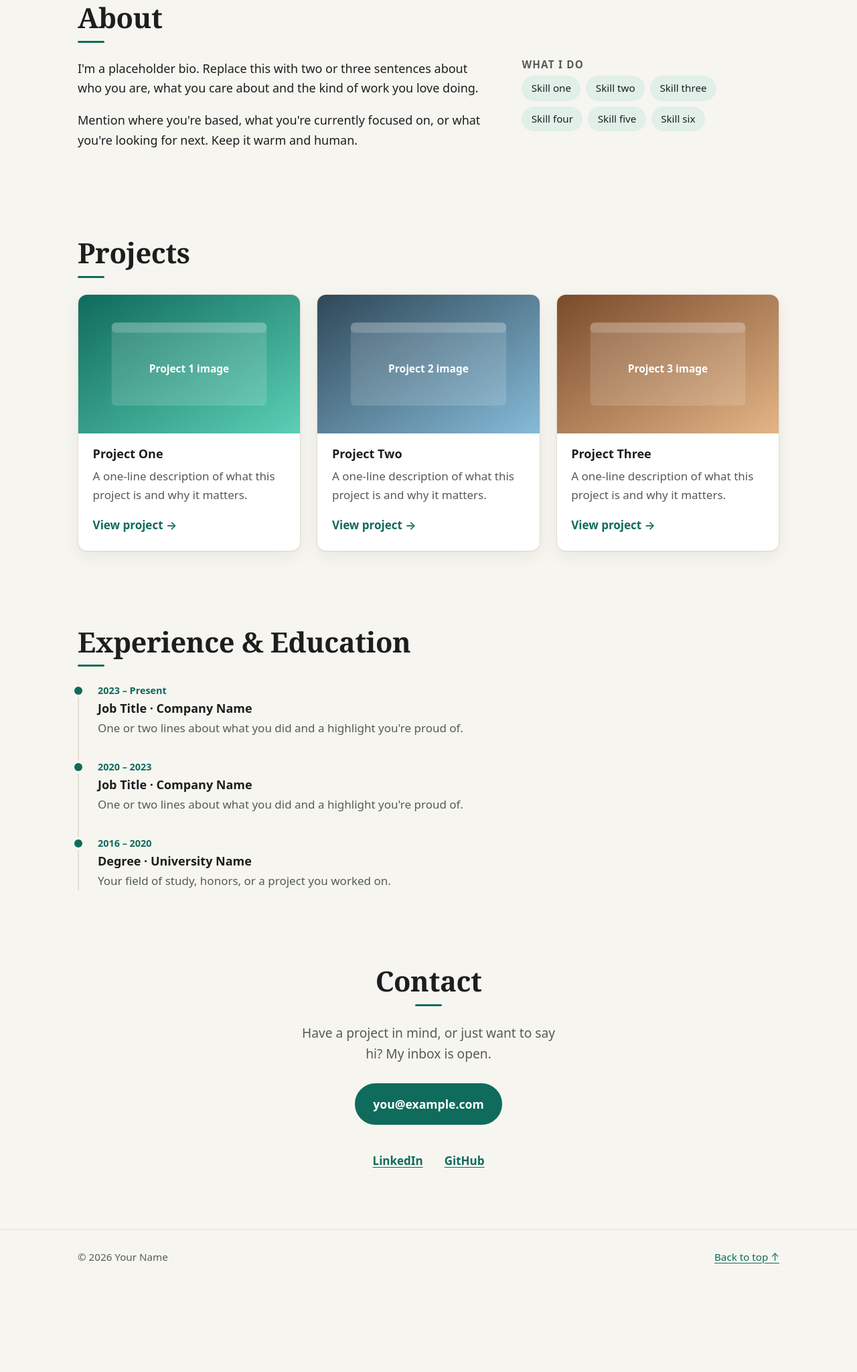
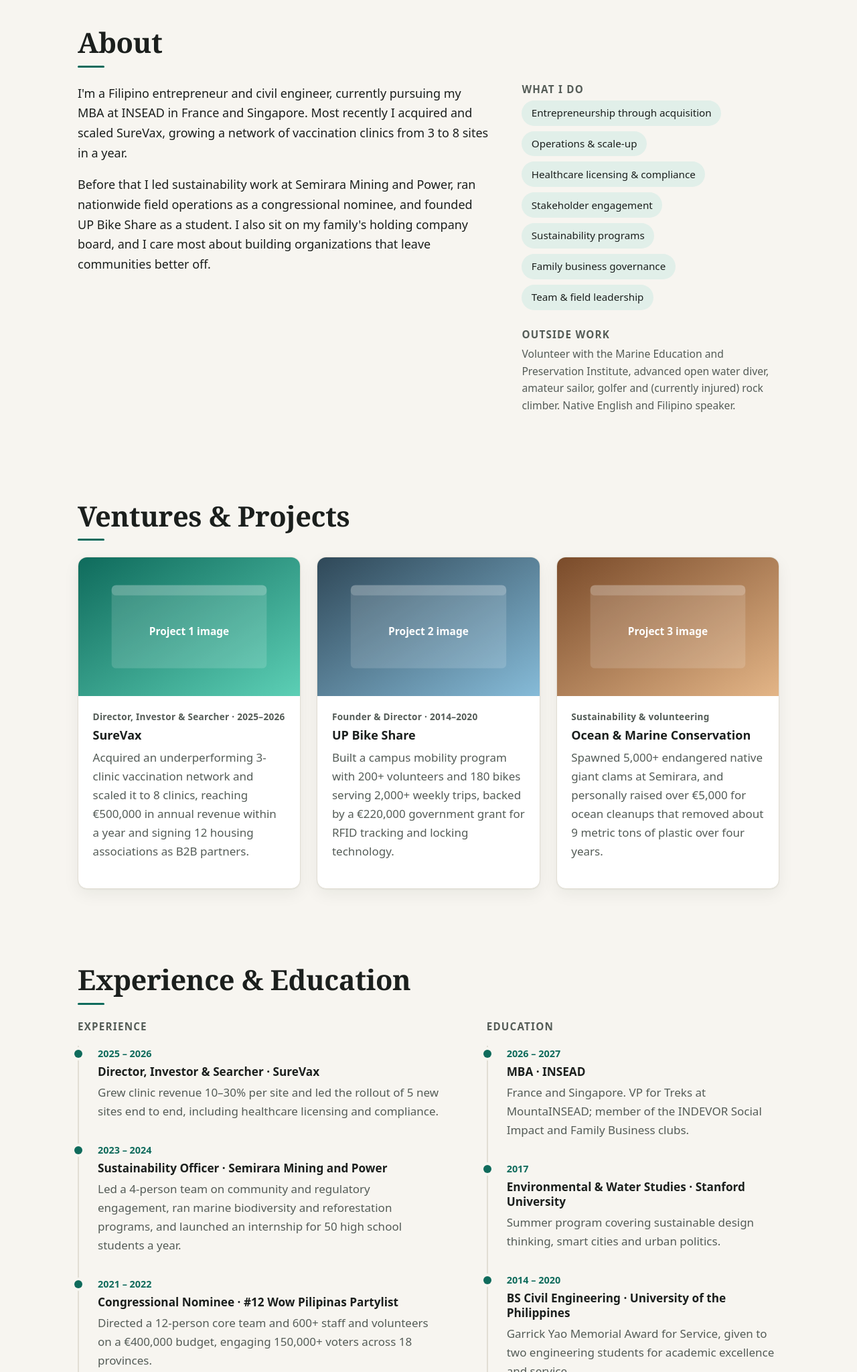
Before and after one commit to mclaperal/personal-portfolio-final, a plain HTML site: page index.html in a window 1280 px wide. Shown: the part 621-2669 px from the top of the page at 67% size. Before the commit the page ends 2538 px from the top, so only its background shows below. Drawn offline with Linux system fonts and the light colour scheme.

Commit message:
Fill in personal details from CV and add profile photo
Co-Authored-By: Claude Opus 5.5 <noreply@anthropic.com>
Claude-Session: https://claude.ai/code/session_015nHjkSYAbP2RMEVxRSxuXL

```diff
--- a/index.html
+++ b/index.html
@@ -6,34 +6,35 @@
 
   <!-- ============================================================
        EDIT ME: SEO & SOCIAL SHARING
-       Replace "Your Name" and the description everywhere below.
        After deploying to Netlify, replace https://your-site.netlify.app
        with your real site address (social sites need full URLs).
        ============================================================ -->
-  <title>Your Name · Designer &amp; Developer</title>
-  <meta name="description" content="Your Name builds thoughtful, accessible digital products. See projects, experience and how to get in touch.">
-  <meta name="author" content="Your Name">
+  <title>Miguel Laperal · Entrepreneur &amp; INSEAD MBA Candidate</title>
+  <meta name="description" content="Miguel Laperal is an entrepreneur, civil engineer and INSEAD MBA candidate who has scaled healthcare clinics, led sustainability programs and founded a 200-volunteer bike share.">
+  <meta name="author" content="Miguel Laperal">
   <meta name="theme-color" content="#f7f5f0" media="(prefers-color-scheme: light)">
   <meta name="theme-color" content="#121614" media="(prefers-color-scheme: dark)">
   <meta name="color-scheme" content="light dark">
   <link rel="canonical" href="https://your-site.netlify.app/">
 
   <!-- Open Graph (Facebook, LinkedIn, Slack, iMessage...) -->
-  <meta property="og:type" content="website">
-  <meta property="og:title" content="Your Name · Designer &amp; Developer">
-  <meta property="og:description" content="Your Name builds thoughtful, accessible digital products.">
+  <meta property="og:type" content="profile">
+  <meta property="og:title" content="Miguel Laperal · Entrepreneur &amp; INSEAD MBA Candidate">
+  <meta property="og:description" content="Entrepreneur, civil engineer and INSEAD MBA candidate building businesses that serve communities.">
   <meta property="og:url" content="https://your-site.netlify.app/">
-  <meta property="og:image" content="https://your-site.netlify.app/images/og-image.png">
+  <meta property="og:image" content="https://your-site.netlify.app/images/og-image.jpg">
   <meta property="og:image:width" content="1200">
   <meta property="og:image:height" content="630">
-  <meta property="og:image:alt" content="Your Name, personal website">
-  <meta property="og:site_name" content="Your Name">
+  <meta property="og:image:alt" content="Miguel Laperal, personal website">
+  <meta property="og:site_name" content="Miguel Laperal">
+  <meta property="profile:first_name" content="Miguel">
+  <meta property="profile:last_name" content="Laperal">
 
   <!-- Twitter / X -->
   <meta name="twitter:card" content="summary_large_image">
-  <meta name="twitter:title" content="Your Name · Designer &amp; Developer">
-  <meta name="twitter:description" content="Your Name builds thoughtful, accessible digital products.">
-  <meta name="twitter:image" content="https://your-site.netlify.app/images/og-image.png">
+  <meta name="twitter:title" content="Miguel Laperal · Entrepreneur &amp; INSEAD MBA Candidate">
+  <meta name="twitter:description" content="Entrepreneur, civil engineer and INSEAD MBA candidate building businesses that serve communities.">
+  <meta name="twitter:image" content="https://your-site.netlify.app/images/og-image.jpg">
 
   <link rel="icon" href="images/favicon.svg" type="image/svg+xml">
   <link rel="stylesheet" href="styles.css">
@@ -46,8 +47,7 @@
   <!-- ================= HEADER / NAVIGATION ================= -->
   <header class="site-header" id="top">
     <nav class="nav container" aria-label="Main">
-      <!-- EDIT ME: your initials or short name -->
-      <a class="nav-logo" href="#top" aria-label="Your Name, back to top">YN</a>
+      <a class="nav-logo" href="#top" aria-label="Miguel Laperal, back to top">ML</a>
 
       <button class="nav-toggle" type="button" aria-expanded="false" aria-controls="nav-menu">
         <span class="nav-toggle-bar" aria-hidden="true"></span>
@@ -56,7 +56,7 @@
 
       <ul class="nav-menu" id="nav-menu">
         <li><a href="#about">About</a></li>
-        <li><a href="#projects">Projects</a></li>
+        <li><a href="#projects">Ventures</a></li>
         <li><a href="#experience">Experience</a></li>
         <li><a href="#contact">Contact</a></li>
       </ul>
@@ -70,19 +70,18 @@
       <div class="hero-text reveal">
         <p class="eyebrow">Hello, I'm</p>
         <!-- EDIT ME: your name -->
-        <h1 id="hero-title">Your Name</h1>
+        <h1 id="hero-title">Miguel Laperal</h1>
         <!-- EDIT ME: your tagline / one-line bio -->
-        <p class="tagline">I design and build thoughtful, accessible things for the web.</p>
+        <p class="tagline">Entrepreneur, civil engineer and INSEAD MBA candidate building businesses that serve communities.</p>
         <div class="hero-actions">
           <a class="btn btn-primary" href="#projects">See my work</a>
           <a class="btn btn-ghost" href="#contact">Get in touch</a>
         </div>
       </div>
-      <!-- SWAP IMAGE: replace images/profile.svg with your photo
-           (e.g. images/profile.jpg, square, at least 600x600px)
-           and update the alt text to describe it. -->
+      <!-- SWAP IMAGE: to change your photo, replace images/profile.jpg
+           (square, at least 600x600px). -->
       <figure class="hero-photo reveal">
-        <img src="images/profile.svg" alt="Portrait of Your Name" width="320" height="320">
+        <img src="images/profile.jpg" alt="Miguel Laperal smiling, wearing a navy blazer and white shirt" width="320" height="320">
       </figure>
     </section>
 
@@ -91,103 +90,145 @@
       <h2 class="section-title reveal" id="about-title">About</h2>
       <div class="about-grid">
         <div class="about-bio reveal">
-          <!-- EDIT ME: your longer bio (2-3 sentences) -->
-          <p>I'm a placeholder bio. Replace this with two or three sentences about who you are, what you care about and the kind of work you love doing.</p>
-          <p>Mention where you're based, what you're currently focused on, or what you're looking for next. Keep it warm and human.</p>
+          <!-- EDIT ME: your longer bio -->
+          <p>I'm a Filipino entrepreneur and civil engineer, currently pursuing my MBA at INSEAD in France and Singapore. Most recently I acquired and scaled SureVax, growing a network of vaccination clinics from 3 to 8 sites in a year.</p>
+          <p>Before that I led sustainability work at Semirara Mining and Power, ran nationwide field operations as a congressional nominee, and founded UP Bike Share as a student. I also sit on my family's holding company board, and I care most about building organizations that leave communities better off.</p>
         </div>
         <div class="about-skills reveal">
           <h3>What I do</h3>
           <!-- EDIT ME: your skills. Add or remove <li> lines as needed. -->
           <ul class="skill-list" aria-label="Skills">
-            <li>Skill one</li>
-            <li>Skill two</li>
-            <li>Skill three</li>
-            <li>Skill four</li>
-            <li>Skill five</li>
-            <li>Skill six</li>
+            <li>Entrepreneurship through acquisition</li>
+            <li>Operations &amp; scale-up</li>
+            <li>Healthcare licensing &amp; compliance</li>
+            <li>Stakeholder engagement</li>
+            <li>Sustainability programs</li>
+            <li>Family business governance</li>
+            <li>Team &amp; field leadership</li>
           </ul>
+          <h3 class="about-subhead">Outside work</h3>
+          <p class="about-extra">Volunteer with the Marine Education and Preservation Institute, advanced open water diver, amateur sailor, golfer and (currently injured) rock climber. Native English and Filipino speaker.</p>
         </div>
       </div>
     </section>
 
-    <!-- ================= PROJECTS ================= -->
+    <!-- ================= VENTURES / PROJECTS ================= -->
     <section class="section container" id="projects" aria-labelledby="projects-title">
-      <h2 class="section-title reveal" id="projects-title">Projects</h2>
-      <!-- EDIT ME: each <article> is one project card. Copy one to add more. -->
+      <h2 class="section-title reveal" id="projects-title">Ventures &amp; Projects</h2>
+      <!-- EDIT ME: each <article> is one card. Copy one to add more.
+           To add a link, put this inside .project-body under the <p>:
+           <a class="project-link" href="https://..." target="_blank" rel="noopener noreferrer">Learn more</a> -->
       <div class="project-grid">
 
         <article class="project-card reveal">
-          <!-- SWAP IMAGE: images/project-1.svg (any 16:10 image works best, e.g. 1200x750) -->
-          <img src="images/project-1.svg" alt="Screenshot of Project One" width="640" height="400" loading="lazy">
+          <!-- SWAP IMAGE: images/project-1.svg (16:10, e.g. 1200x750) -->
+          <img src="images/project-1.svg" alt="Placeholder image for SureVax" width="640" height="400" loading="lazy">
           <div class="project-body">
-            <h3>Project One</h3>
-            <p>A one-line description of what this project is and why it matters.</p>
-            <a class="project-link" href="https://example.com" target="_blank" rel="noopener noreferrer">
-              View project<span class="visually-hidden"> Project One (opens in a new tab)</span>
-            </a>
+            <p class="project-meta">Director, Investor &amp; Searcher · 2025–2026</p>
+            <h3>SureVax</h3>
+            <p>Acquired an underperforming 3-clinic vaccination network and scaled it to 8 clinics, reaching €500,000 in annual revenue within a year and signing 12 housing associations as B2B partners.</p>
           </div>
         </article>
 
         <article class="project-card reveal">
           <!-- SWAP IMAGE: images/project-2.svg -->
-          <img src="images/project-2.svg" alt="Screenshot of Project Two" width="640" height="400" loading="lazy">
+          <img src="images/project-2.svg" alt="Placeholder image for UP Bike Share" width="640" height="400" loading="lazy">
           <div class="project-body">
-            <h3>Project Two</h3>
-            <p>A one-line description of what this project is and why it matters.</p>
-            <a class="project-link" href="https://example.com" target="_blank" rel="noopener noreferrer">
-              View project<span class="visually-hidden"> Project Two (opens in a new tab)</span>
-            </a>
+            <p class="project-meta">Founder &amp; Director · 2014–2020</p>
+            <h3>UP Bike Share</h3>
+            <p>Built a campus mobility program with 200+ volunteers and 180 bikes serving 2,000+ weekly trips, backed by a €220,000 government grant for RFID tracking and locking technology.</p>
           </div>
         </article>
 
         <article class="project-card reveal">
           <!-- SWAP IMAGE: images/project-3.svg -->
-          <img src="images/project-3.svg" alt="Screenshot of Project Three" width="640" height="400" loading="lazy">
+          <img src="images/project-3.svg" alt="Placeholder image for marine conservation work" width="640" height="400" loading="lazy">
           <div class="project-body">
-            <h3>Project Three</h3>
-            <p>A one-line description of what this project is and why it matters.</p>
-            <a class="project-link" href="https://example.com" target="_blank" rel="noopener noreferrer">
-              View project<span class="visually-hidden"> Project Three (opens in a new tab)</span>
-            </a>
+            <p class="project-meta">Sustainability &amp; volunteering</p>
+            <h3>Ocean &amp; Marine Conservation</h3>
+            <p>Spawned 5,000+ endangered native giant clams at Semirara, and personally raised over €5,000 for ocean cleanups that removed about 9 metric tons of plastic over four years.</p>
           </div>
         </article>
 
       </div>
     </section>
 
-    <!-- ================= EXPERIENCE ================= -->
+    <!-- ================= EXPERIENCE & EDUCATION ================= -->
     <section class="section container" id="experience" aria-labelledby="experience-title">
       <h2 class="section-title reveal" id="experience-title">Experience &amp; Education</h2>
+      <div class="experience-grid">
+
+        <div>
+          <h3 class="timeline-heading reveal">Experience</h3>
           <!-- EDIT ME: each <li> is one entry. Copy one to add more. -->
           <ol class="timeline">
             <li class="timeline-item reveal">
-          <p class="timeline-date">2023 – Present</p>
-          <h3>Job Title · Company Name</h3>
-          <p>One or two lines about what you did and a highlight you're proud of.</p>
+              <p class="timeline-date">2025 – 2026</p>
+              <h4>Director, Investor &amp; Searcher · SureVax</h4>
+              <p>Grew clinic revenue 10–30% per site and led the rollout of 5 new sites end to end, including healthcare licensing and compliance.</p>
             </li>
             <li class="timeline-item reveal">
-          <p class="timeline-date">2020 – 2023</p>
-          <h3>Job Title · Company Name</h3>
-          <p>One or two lines about what you did and a highlight you're proud of.</p>
+              <p class="timeline-date">2023 – 2024</p>
+              <h4>Sustainability Officer · Semirara Mining and Power</h4>
+              <p>Led a 4-person team on community and regulatory engagement, ran marine biodiversity and reforestation programs, and launched an internship for 50 high school students a year.</p>
             </li>
             <li class="timeline-item reveal">
-          <p class="timeline-date">2016 – 2020</p>
-          <h3>Degree · University Name</h3>
-          <p>Your field of study, honors, or a project you worked on.</p>
+              <p class="timeline-date">2021 – 2022</p>
+              <h4>Congressional Nominee · #12 Wow Pilipinas Partylist</h4>
+              <p>Directed a 12-person core team and 600+ staff and volunteers on a €400,000 budget, engaging 150,000+ voters across 18 provinces.</p>
+            </li>
+            <li class="timeline-item reveal">
+              <p class="timeline-date">2021 – Present</p>
+              <h4>Next Generation & Board Member · Family Office</h4>
+              <p>Appointed to the family holding company board and council in 2026 after serving as board observer across construction, mining, power, cement and agriculture companies.</p>
+            </li>
+            <li class="timeline-item reveal">
+              <p class="timeline-date">2021 – 2026</p>
+              <h4>Trustee · National Clay Shooting Association of the Philippines</h4>
+              <p>Designed a youth development program training 100+ new shooters a year, with 5 alumni reaching international competition.</p>
             </li>
           </ol>
+        </div>
+
+        <div>
+          <h3 class="timeline-heading reveal">Education</h3>
+          <ol class="timeline">
+            <li class="timeline-item reveal">
+              <p class="timeline-date">2026 – 2027</p>
+              <h4>MBA · INSEAD</h4>
+              <p>France and Singapore. VP for Treks at MountaINSEAD; member of the INDEVOR Social Impact and Family Business clubs.</p>
+            </li>
+            <li class="timeline-item reveal">
+              <p class="timeline-date">2017</p>
+              <h4>Environmental &amp; Water Studies · Stanford University</h4>
+              <p>Summer program covering sustainable design thinking, smart cities and urban politics.</p>
+            </li>
+            <li class="timeline-item reveal">
+              <p class="timeline-date">2014 – 2020</p>
+              <h4>BS Civil Engineering · University of the Philippines</h4>
+              <p>Garrick Yao Memorial Award for Service, given to two engineering students for academic excellence and service.</p>
+            </li>
+          </ol>
+          <h3 class="timeline-heading reveal">Recognition</h3>
+          <ul class="plain-list reveal">
+            <li>Ten Accomplished Youth Organizations, 2020 (UP Bike Share)</li>
+            <li>YSEALI APEC Accelerator Network Summit, 2015</li>
+            <li>Associate Member, Institute of Corporate Directors</li>
+          </ul>
+        </div>
+
+      </div>
     </section>
 
     <!-- ================= CONTACT ================= -->
     <section class="section container contact" id="contact" aria-labelledby="contact-title">
       <h2 class="section-title reveal" id="contact-title">Contact</h2>
-      <p class="contact-lead reveal">Have a project in mind, or just want to say hi? My inbox is open.</p>
+      <p class="contact-lead reveal">Interested in healthcare, family business, sustainability or a search fund? I'd love to hear from you.</p>
       <!-- EDIT ME: your email address (change it in BOTH places on the next line) -->
-      <a class="btn btn-primary btn-large reveal" href="mailto:you@example.com">you@example.com</a>
-      <!-- EDIT ME: your profile links. Delete any you don't use. -->
+      <a class="btn btn-primary btn-large reveal" href="mailto:mclaperal@gmail.com">mclaperal@gmail.com</a>
+      <!-- EDIT ME: your profile links. -->
       <ul class="social-list reveal" aria-label="Elsewhere online">
-        <li><a href="https://www.linkedin.com/in/your-handle" target="_blank" rel="noopener noreferrer">LinkedIn<span class="visually-hidden"> (opens in a new tab)</span></a></li>
-        <li><a href="https://github.com/your-handle" target="_blank" rel="noopener noreferrer">GitHub<span class="visually-hidden"> (opens in a new tab)</span></a></li>
+        <li><a href="https://www.linkedin.com/in/miguel-laperal/" target="_blank" rel="noopener noreferrer">LinkedIn<span class="visually-hidden"> (opens in a new tab)</span></a></li>
       </ul>
     </section>
 
@@ -195,8 +236,7 @@
 
   <footer class="site-footer">
     <div class="container footer-inner">
-      <!-- EDIT ME: your name -->
-      <p>© <span id="year">2026</span> Your Name</p>
+      <p>© <span id="year">2026</span> Miguel Laperal</p>
       <a href="#top">Back to top ↑</a>
     </div>
   </footer>
--- a/styles.css
+++ b/styles.css
@@ -381,3 +381,33 @@ a:hover { color: var(--accent-hover); }
   *, *::before, *::after { transition: none !important; animation: none !important; }
   .js .reveal { opacity: 1; transform: none; }
 }
+
+/* =============================================================
+   EXTRA CONTENT STYLES (about extras, card meta, two-column
+   experience & education)
+   ============================================================= */
+.about-subhead { margin-top: 1.75rem; }
+.about-extra { color: var(--muted); font-size: 0.98rem; }
+.project-meta {
+  color: var(--accent);
+  font-size: 0.85rem;
+  font-weight: 600;
+  letter-spacing: 0.02em;
+  margin-bottom: 0.35rem;
+  flex: 0 0 auto !important;
+}
+.experience-grid { display: grid; gap: 2.5rem; }
+.timeline-heading {
+  color: var(--muted);
+  font-size: 0.95rem;
+  text-transform: uppercase;
+  letter-spacing: 0.08em;
+  margin-bottom: 1.25rem;
+}
+.timeline + .timeline-heading { margin-top: 2.5rem; }
+.timeline-item h4 { font-size: 1.075rem; font-weight: 650; margin: 0 0 0.35rem; line-height: 1.3; }
+.plain-list { margin: 0; padding-left: 1.2rem; color: var(--muted); }
+.plain-list li { margin-bottom: 0.4rem; }
+@media (min-width: 56em) {
+  .experience-grid { grid-template-columns: 1.25fr 1fr; gap: 4rem; }
+}
```
Also changed, not shown: images/favicon.svg, images/og-image.jpg (added), images/og-image.png (deleted), images/profile.jpg (added), images/profile.svg (deleted), 1 other file. Lines whose indentation alone changed are shown as unchanged.
